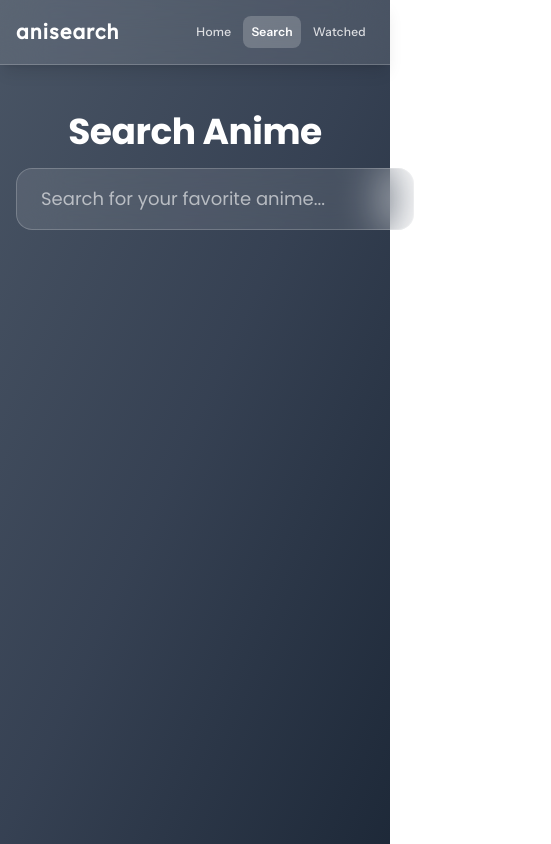
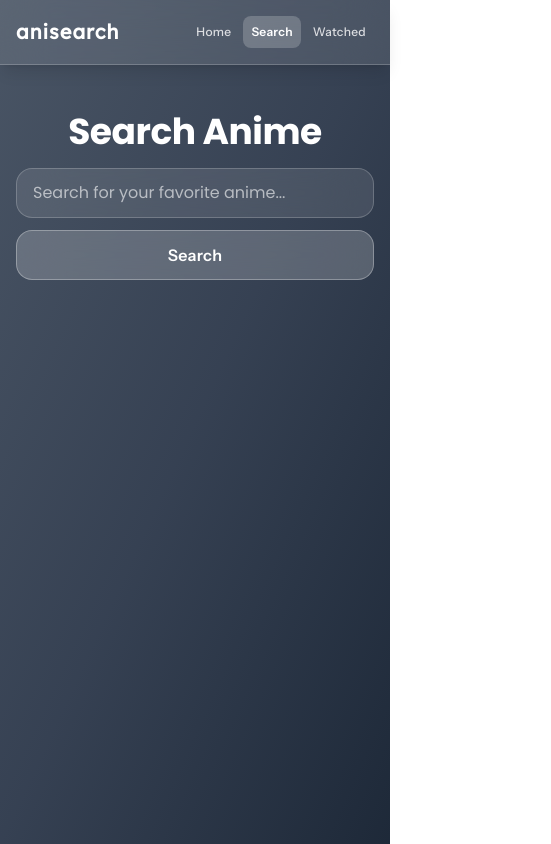
Before and after one commit to sayantaniy/Search-Animes, a React (Vite) app: page /search in a window 390 px wide. Shown: the whole page, 551 px wide, since content can reach past the window. Built offline with nearby package versions, Linux system fonts and the light colour scheme; a web font is replaced by a local one.

Commit message:
docs: Update README with comprehensive feature documentation

```diff
--- a/src/pages/Search.jsx
+++ b/src/pages/Search.jsx
@@ -44,20 +44,20 @@ const Search = () => {
         >
           <h1 className="text-4xl font-bold text-white mb-4 text-center">Search Anime</h1>
           <form onSubmit={handleSearch} className="max-w-2xl mx-auto">
-            <div className="flex gap-4">
+            <div className="flex flex-col sm:flex-row gap-3 sm:gap-4">
               <input
                 type="text"
                 value={searchQuery}
                 onChange={(e) => setSearchQuery(e.target.value)}
                 placeholder="Search for your favorite anime..."
-                className="flex-1 px-6 py-4 rounded-2xl bg-white/10 backdrop-blur-xl border border-white/20 text-white placeholder-white/60 focus:outline-none focus:ring-2 focus:ring-white/50 text-lg"
+                className="flex-1 px-4 sm:px-6 py-3 sm:py-4 rounded-2xl bg-white/10 backdrop-blur-xl border border-white/20 text-white placeholder-white/60 focus:outline-none focus:ring-2 focus:ring-white/50 text-base sm:text-lg"
               />
               <motion.button
                 type="submit"
                 whileHover={{ scale: 1.05 }}
                 whileTap={{ scale: 0.95 }}
                 disabled={loading}
-                className="px-8 py-4 rounded-2xl bg-white/20 backdrop-blur-xl border border-white/30 text-white font-semibold hover:bg-white/30 transition-colors disabled:opacity-50"
+                className="px-6 sm:px-8 py-3 sm:py-4 rounded-2xl bg-white/20 backdrop-blur-xl border border-white/30 text-white font-semibold hover:bg-white/30 transition-colors disabled:opacity-50 whitespace-nowrap"
               >
                 {loading ? 'Searching...' : 'Search'}
               </motion.button>
```
Also changed, not shown: 1 other file (tests, documents, lock files or other folders).
